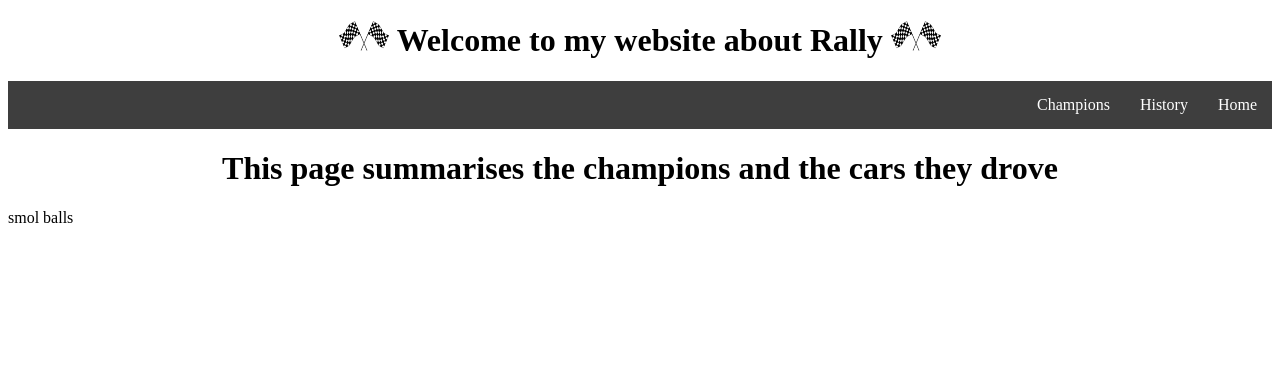
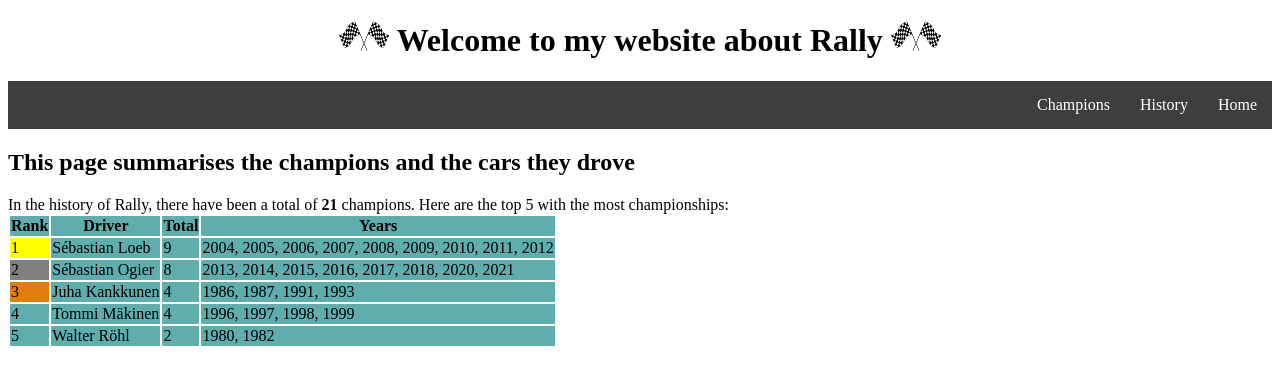
Before and after one commit to RolandFornvald/Rally, a plain HTML site: page champcars.html in a window 1280 px wide. Drawn offline with Linux system fonts and the light colour scheme.

Commit message:
Made table of top 5 champions

```diff
--- a/champcars.html
+++ b/champcars.html
@@ -19,8 +19,49 @@
     </ul>
 </nav>
 <main>
-    <h1>This page summarises the champions and the cars they drove</h1>
-    <div>smol balls</div>
+    <h2>This page summarises the champions and the cars they drove</h2>
+    <div>
+        In the history of Rally, there have been a total of <strong>21</strong> champions.
+        Here are the top 5 with the most championships:
+        <table>
+            <tr>
+                <th>Rank</th>
+                <th>Driver</th>
+                <th>Total</th>
+                <th>Years</th>
+            </tr>
+            <tr>
+                <td class="first">1</td>
+                <td>Sébastian Loeb</td>
+                <td>9</td>
+                <td>2004, 2005, 2006, 2007, 2008, 2009, 2010, 2011, 2012</td>
+            </tr>
+            <tr>
+                <td class="second">2</td>
+                <td>Sébastian Ogier</td>
+                <td>8</td>
+                <td>2013, 2014, 2015, 2016, 2017, 2018, 2020, 2021</td>
+            </tr>
+            <tr>
+                <td class="third">3</td>
+                <td>Juha Kankkunen</td>
+                <td>4</td>
+                <td>1986, 1987, 1991, 1993</th>
+            </tr>
+            <tr>
+                <td>4</td>
+                <td>Tommi Mäkinen</td>
+                <td>4</td>
+                <td>1996, 1997, 1998, 1999</td>
+            </tr>
+            <tr>
+                <td>5</td>
+                <td>Walter Röhl</td>
+                <td>2</td>
+                <td>1980, 1982</td>
+            </tr>
+        </table>
+    </div>
 </main>
 </body>
 </html>
--- a/style.css
+++ b/style.css
@@ -21,3 +21,16 @@ h1{
 .navbar li{
     float: right;
 }
+th, td {
+    background-color: rgb(95, 173, 173);
+  }
+
+.first{
+    background-color: yellow;
+}
+.second{
+    background-color: gray;
+}
+.third{
+    background-color: rgb(224, 126, 13);
+}
```
